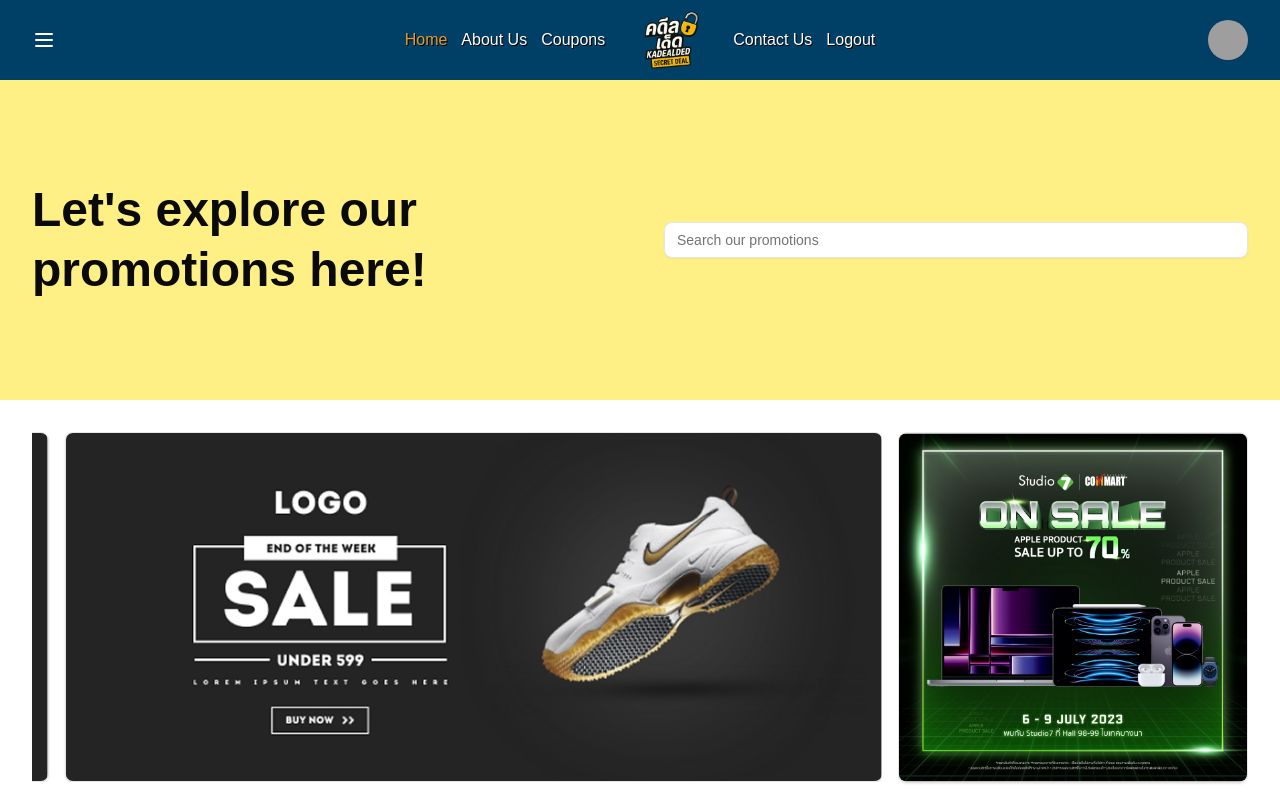
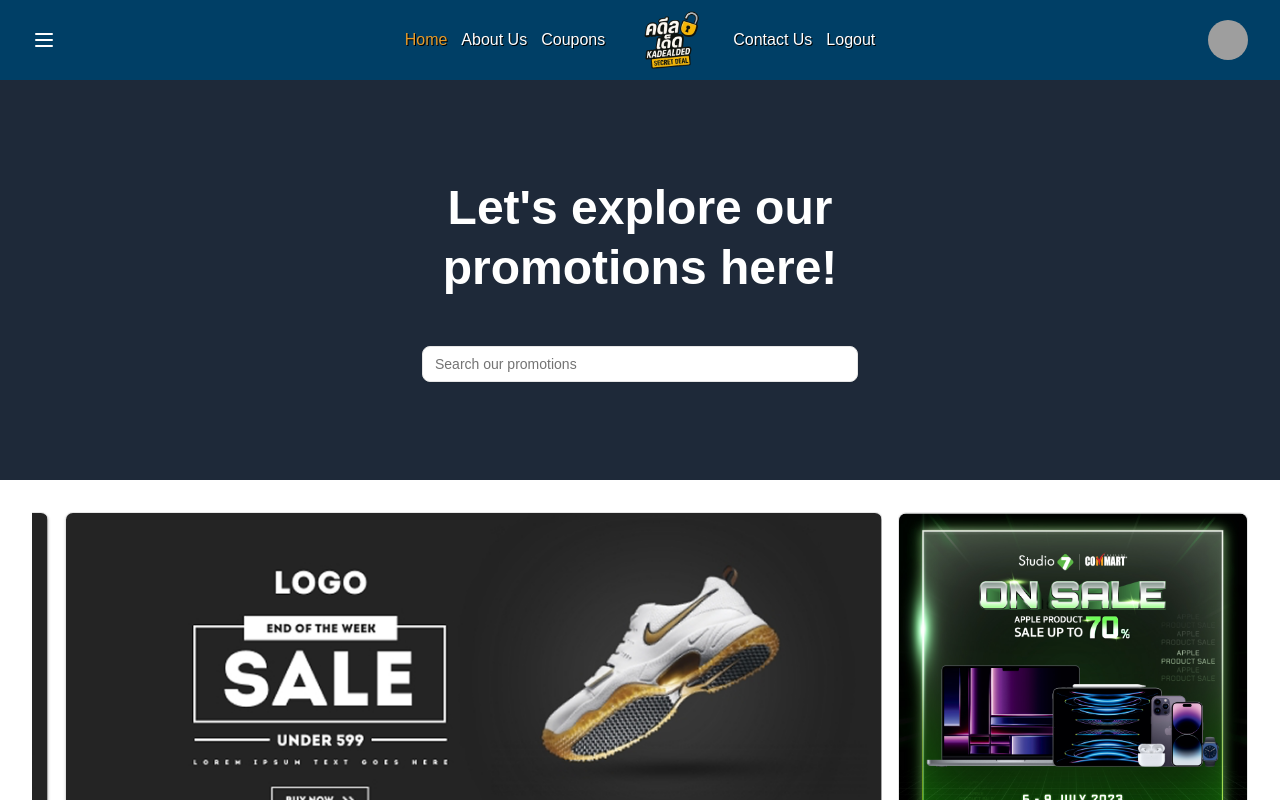
Before and after one commit to suttirakcha/ui-kadealded, a React (Vite) app: page / in a window 1280 px wide. Shown: the top 800 px of the page. Built offline with nearby package versions, Linux system fonts and the light colour scheme; grey boxes are pictures that could not be loaded; a web font is replaced by a local one.

Commit message:
feat: update hero section of the home page

```diff
--- a/src/pages/Home.jsx
+++ b/src/pages/Home.jsx
@@ -13,9 +13,9 @@ function Home() {
   }
   return (
     <div>
-      <section className="grid grid-cols bg-yellow-200 h-[320px]">
-        <div className="max-w-[1280px] mx-auto w-full p-8 grid max-lg grid-cols-2 gap-12 items-center">
-          <h1 className="text-5xl leading-15 font-bold">
+      <section className="flex items-center bg-gray-800 h-[400px]">
+        <div className="max-w-[500px] mx-auto w-full text-center flex flex-col p-8 gap-12 items-center">
+          <h1 className="text-5xl leading-15 font-bold text-white">
             Let's explore our promotions here!
           </h1>
           <Input placeholder="Search our promotions" className="bg-white" />
```
